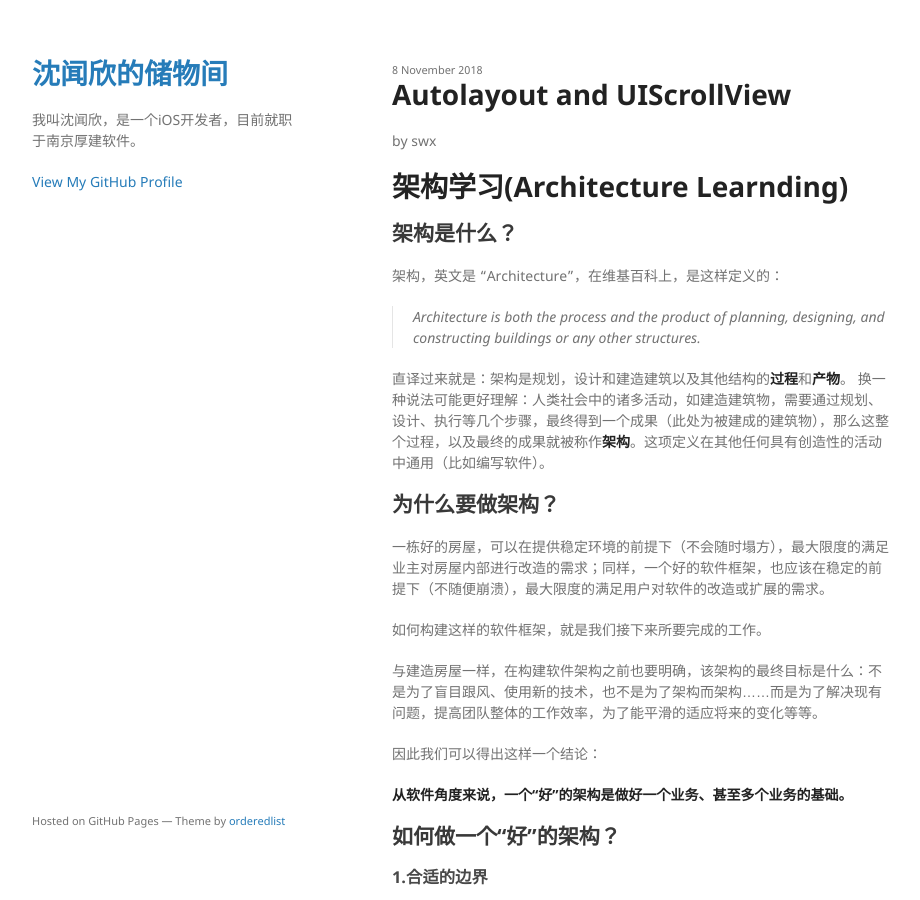
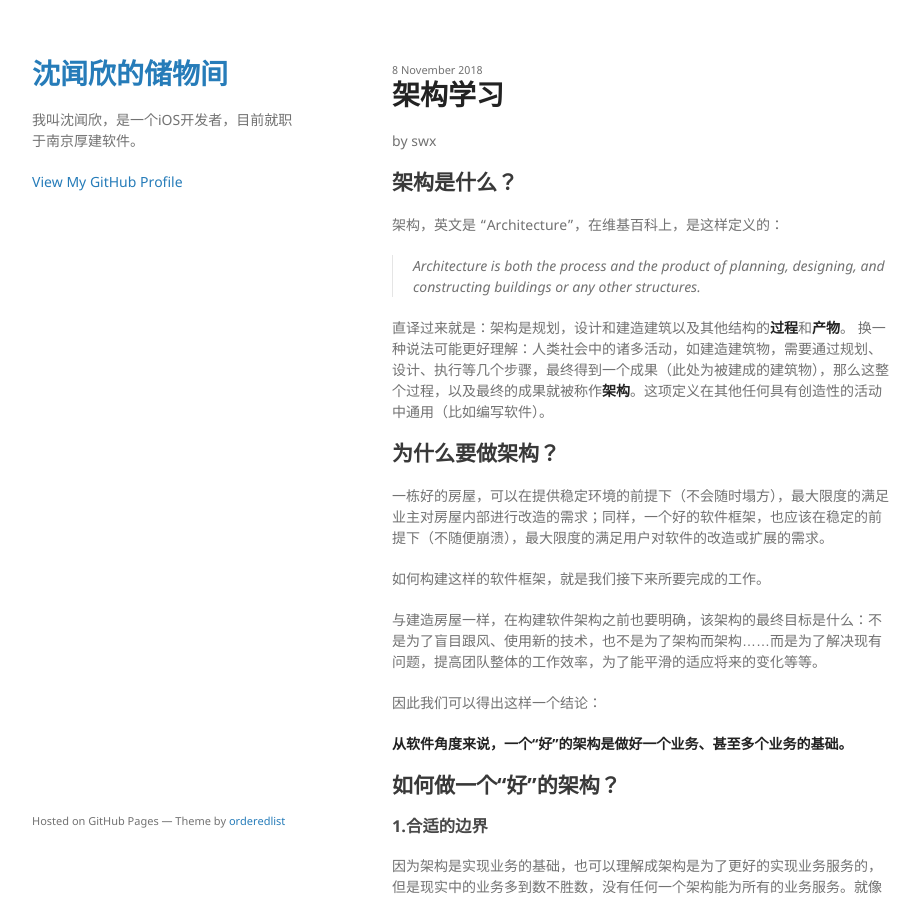
Before and after one commit to PatShen/PatShen.github.io, a Jekyll site: the page built from _posts/2018-11-08-ArchitectureLearnding.md, in a window 1280 px wide and 900 px high. Shown: the whole window, without its empty margins (178-1098 px from the left). Built offline with Jekyll 4.4.1, drawn with Linux system fonts in a browser that asks for light colours; some of the changed text lies outside the part shown.

Commit message:
更新架构学习文档

```diff
--- a/_posts/2018-11-08-ArchitectureLearnding.md
+++ b/_posts/2018-11-08-ArchitectureLearnding.md
@@ -1,12 +1,10 @@
 ---
 layout: post
-title: Autolayout and UIScrollView
+title: 架构学习
 author: swx
-tag: architecture 架构
+tags: architecture,架构
 
 ---
-
-# 架构学习(Architecture Learnding)
 
 ## 架构是什么？
 
```
